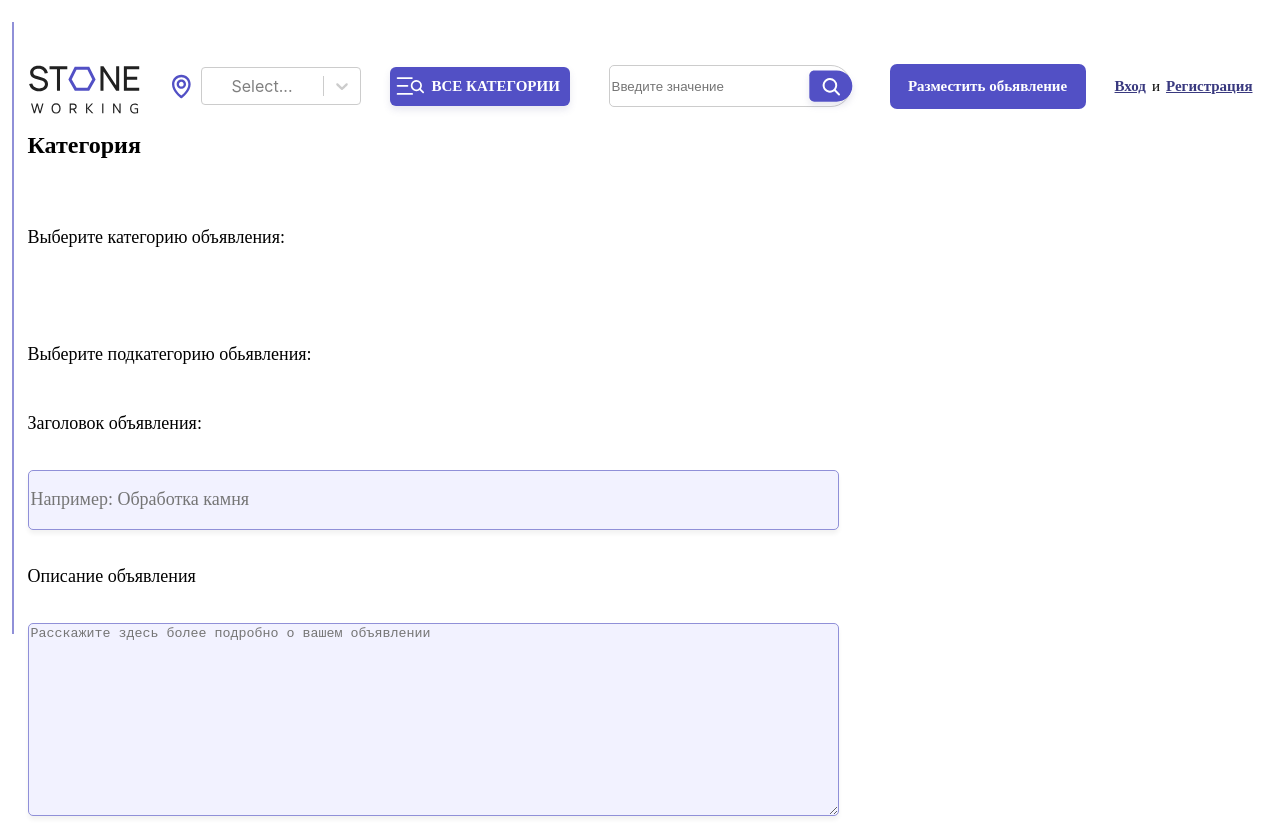
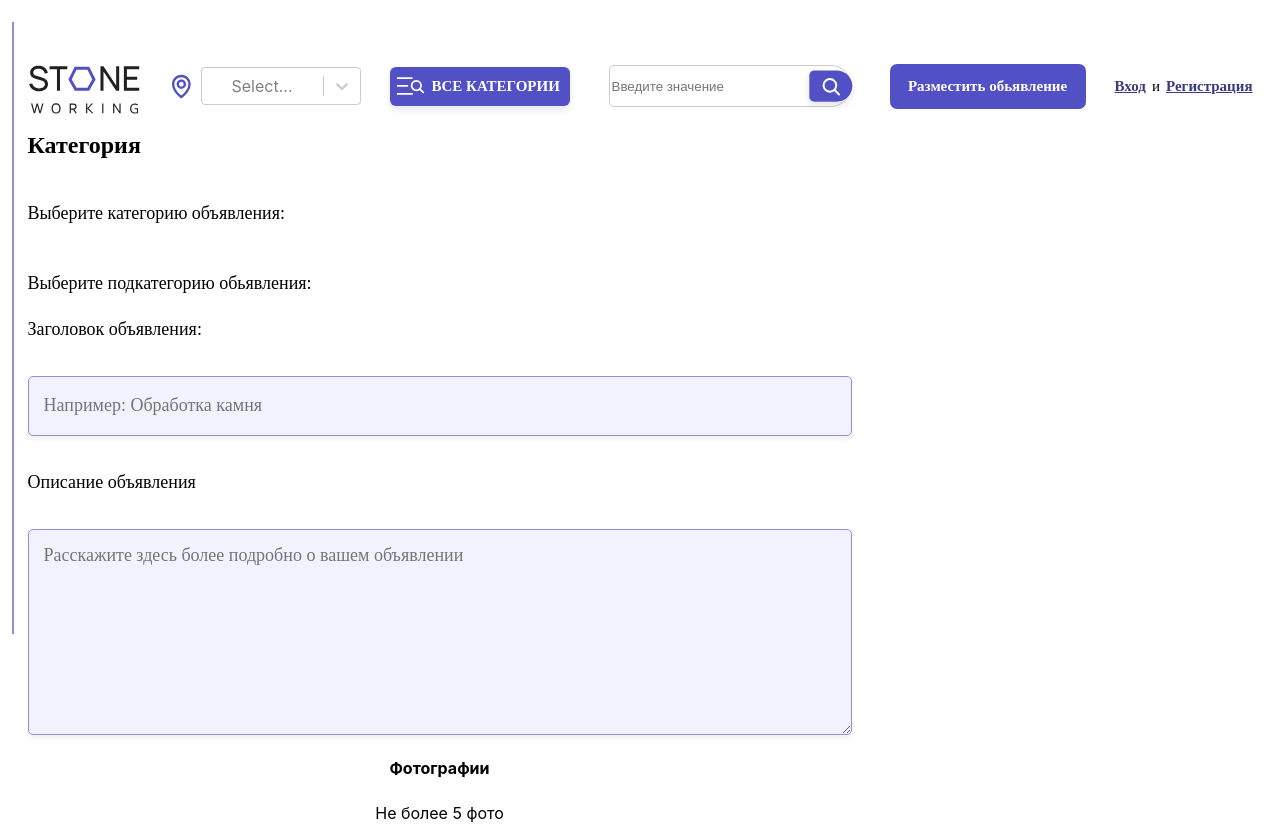
Before and after one commit to VYACHESLAV204/adele-granit1, a React (Vite) app: page /new-card in a window 1280 px wide. Shown: the top 825 px of the page. Built offline with nearby package versions, Linux system fonts and the light colour scheme; no server answers; a web font is replaced by a local one.

Commit message:
Мелкие правки

```diff
--- a/src/Components/buildPages/newCard/NewCard.module.css
+++ b/src/Components/buildPages/newCard/NewCard.module.css
@@ -15,8 +15,8 @@
 }
 .SelectCatDiv {
 	display: flex;
-	width: 500px;
-	height: 117px;
+	width: 100%;
+	height: 70px;
 	align-items: center;
 	justify-content: space-between;
 }
@@ -53,10 +53,12 @@
 	font-weight: 400;
 	line-height: normal;
 	margin-bottom: 36px;
+
 }
 .setTitle > input {
 	width: 805px;
 	height: 56px;
+	padding-left: 15px;
 	border-radius: 5px;
 	border: 1.5px solid #9090d8;
 	background: #f2f2ff;
@@ -92,5 +94,16 @@
 	border-radius: 5px;
 	border: 1px solid #9090d8;
 	background: #f2f2ff;
+	font-size: 18px;
+  font-family: 'Vela Sans';
+	padding-top: 15px;
+	padding-left: 15px;
 	box-shadow: 0px 4px 4px 0px rgba(0, 0, 0, 0.05);
 }
+.photo{
+	width: 229px;
+	height: 179px;
+}
+.photoClose{
+
+}
```
